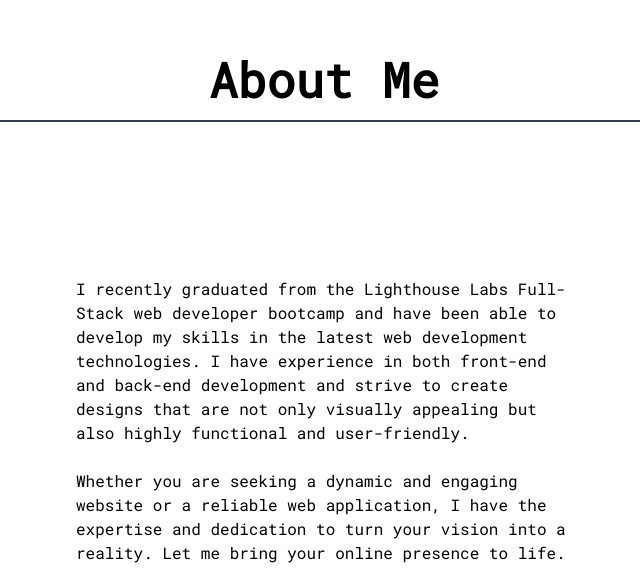
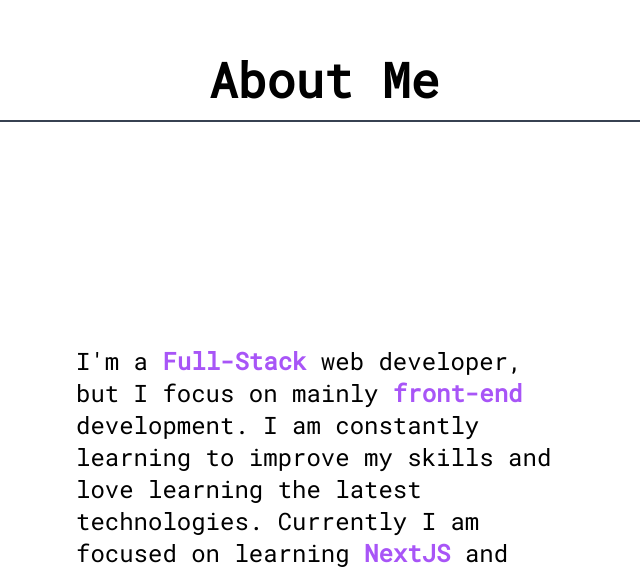
Before and after one commit to lucasw4/lucas-wade, a Next.js app: page /about in a window 1280 px wide. Shown: the part 232-801 px from the top of the page, without its empty margins (324-964 px from the left). Built offline with nearby package versions, Linux system fonts and the light colour scheme.

Commit message:
Update styling, reword about section, smooth scroll behaviour

```diff
--- a/src/pages/_app.js
+++ b/src/pages/_app.js
@@ -1,5 +1,5 @@
-import '@/styles/globals.css'
+import "@/styles/globals.css";
 
 export default function App({ Component, pageProps }) {
-  return <Component {...pageProps} />
+  return <Component {...pageProps} />;
 }
--- a/src/pages/_document.js
+++ b/src/pages/_document.js
@@ -2,7 +2,7 @@ import { Head, Html, Main, NextScript } from "next/document";
 
 export default function Document() {
   return (
-    <Html lang='en'>
+    <Html lang='en' className='scroll-smooth'>
       <Head />
       <link rel='preconnect' href='https://fonts.googleapis.com' />
       <link rel='preconnect' href='https://fonts.gstatic.com' />
--- a/src/pages/about.jsx
+++ b/src/pages/about.jsx
@@ -9,20 +9,17 @@ const About = () => {
       className='mt-72 mb-72 md:mt-72 md:mb-0 md:h-[44rem]'
     >
       <HeaderText message='About Me' />
-      <div className='lg:mx-32 flex flex-col h-[40rem] lg:justify-center lg:items-center'>
+      <div className='lg:mx-32 flex flex-col h-[40rem] lg:justify-center lg:items-center md:mt-24'>
         <div className='h-full flex flex-col justify-center lg:w-1/2'>
-          <div className='py-4 pl-4'>
-            I recently graduated from the Lighthouse Labs Full-Stack web
-            developer bootcamp and have been able to develop my skills in the
-            latest web development technologies. I have experience in both
-            front-end and back-end development and strive to create designs that
-            are not only visually appealing but also highly functional and
-            user-friendly.
-          </div>
-          <div className='py-2 pl-4'>
-            Whether you are seeking a dynamic and engaging website or a reliable
-            web application, I have the expertise and dedication to turn your
-            vision into a reality. Let me bring your online presence to life.
+          <div className='py-4 pl-4 text-2xl'>
+            I&apos;m a <strong className='text-purple-500'>Full-Stack </strong>
+            web developer, but I focus on mainly{" "}
+            <strong className='text-purple-500'>front-end </strong>
+            development. I am constantly learning to improve my skills and love
+            learning the latest technologies. Currently I am focused on learning
+            <strong className='text-purple-500'> NextJS</strong> and improving
+            my skills with <strong className='text-purple-500'>Tailwind</strong>
+            .
           </div>
         </div>
         <div className='mx-16 md:w-fit md:mx-auto md:p-4 border border-gray-700 flex justify-center py-3 mb-10 transition-all hover:shadow-lg hover:shadow-black hover:scale-110'>
--- a/src/styles/globals.css
+++ b/src/styles/globals.css
@@ -28,7 +28,6 @@ html,
 body {
   max-width: 100vw;
   overflow-x: hidden;
-  scroll-behavior: smooth;
 }
 
 a {
```
